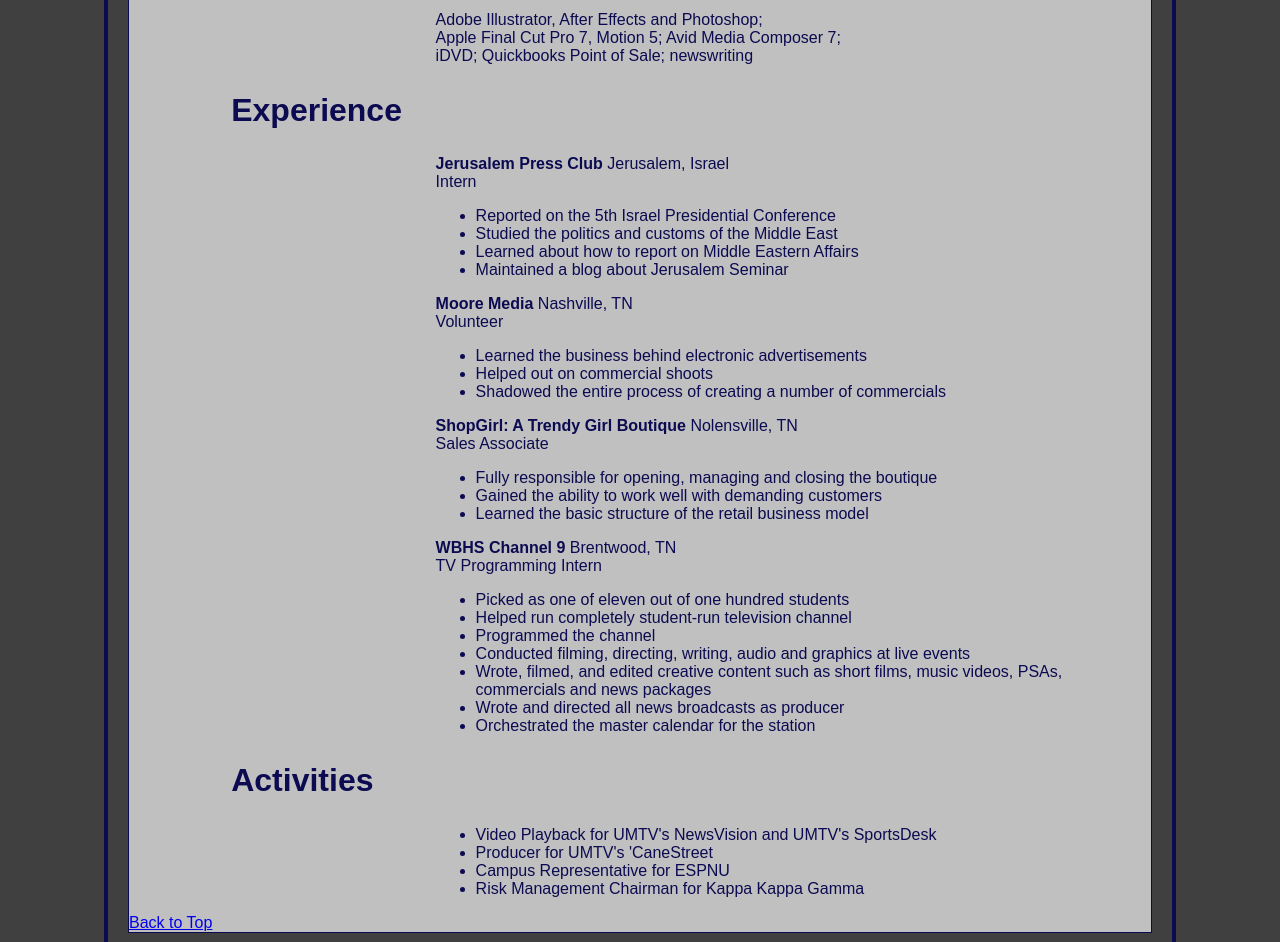
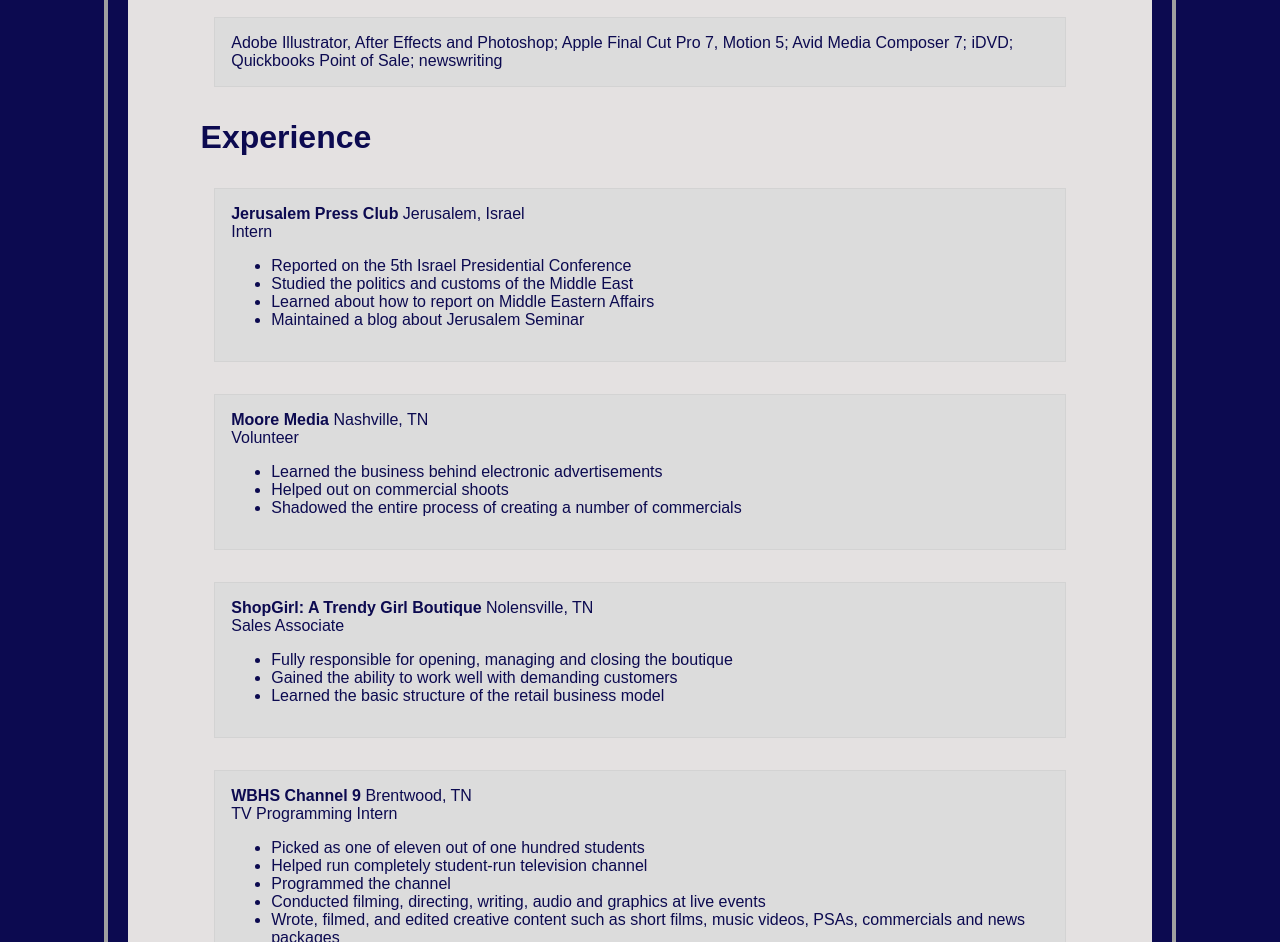
Before and after one commit to kstanton/kstanton.github.io, a plain HTML site: page index.html in a window 1280 px wide. Shown: the part 693-1635 px from the top of the page. Drawn offline with Linux system fonts and the light colour scheme.

Commit message:
resume 2nd

```diff
--- a/stylesheet2.css
+++ b/stylesheet2.css
@@ -2,8 +2,8 @@ body{
 	margin: 50px auto;
 	max-width: 80%;
 	font-family: sans-serif;
-	border: 4px solid #0C0A50;
-	background: #404040;
+	border: 4px solid #A0A0A0;
+	background-color: #0C0A50;
 	padding: 20px;
 	color: #f5f5f5;
 }
@@ -19,11 +19,12 @@ h1 {
 h2 {
 	font-size: 2em;
 	color: #0C0A50;
-	padding-left: 10%;
+	padding-left: 7%;
 }
 
 section {
 	color: #0C0A50;
+
 }
 
 img {
@@ -43,13 +44,13 @@ address {
 
 #page_container {
 	margin: auto;
-	background-color: #c0c0c0;
-	border: 1px solid #0C0A50;
+	background-color: #e4e1e1;
+	border: 1px solid #e4e1e1;
 }
 
 header {
 	padding: 20px;
-	background-color: #0C0A50;
+	background-color: #A0A0A0;
 	position: relative;
 }
 
@@ -73,24 +74,36 @@ a:hover {
 }
 
 #nav {
-	background-color: #f4f4f4;
-	border: 1em solid #f4f4f4;
+	background-color: #c0c0c0;
+	border: 1em solid #c0c0c0;
 	padding-top: 1em;
 }
 
 #education_p {
-	padding-left: 30%;
+	padding-left: 10%;
 	padding-top: 0;
 }
 
 #skills_p {
-	padding-left: 30%;
-}
-
-#experience_p {
-	padding-left: 30%;
+	border: 1px solid #D3D3D3;
+	padding: 1em;
+	margin: 2em auto;
+	background: #DCDCDC;
+	max-width: 80%;
 }
 
 #activities_p {
-	padding-left: 30%;
+	border: 1px solid #D3D3D3;
+	padding: 1em;
+	margin: 2em auto;
+	background: #DCDCDC;
+	max-width: 80%;
 }
+
+article {
+	border: 1px solid #D3D3D3;
+	padding: 1em;
+	margin: 2em auto;
+	background: #DCDCDC;
+	max-width: 80%;
+}
```
Also changed, not shown: index.html (+0 -2 lines).
